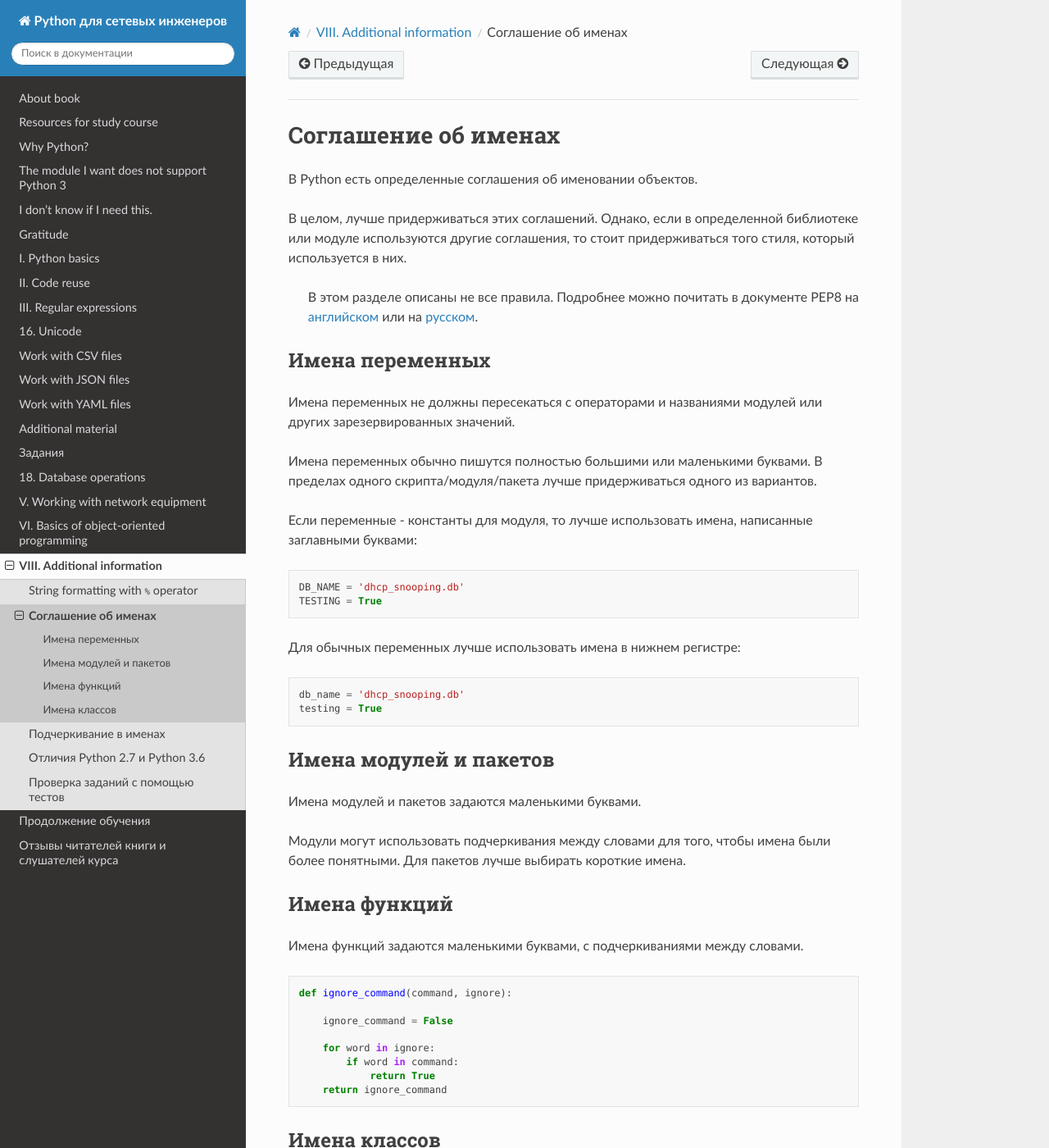
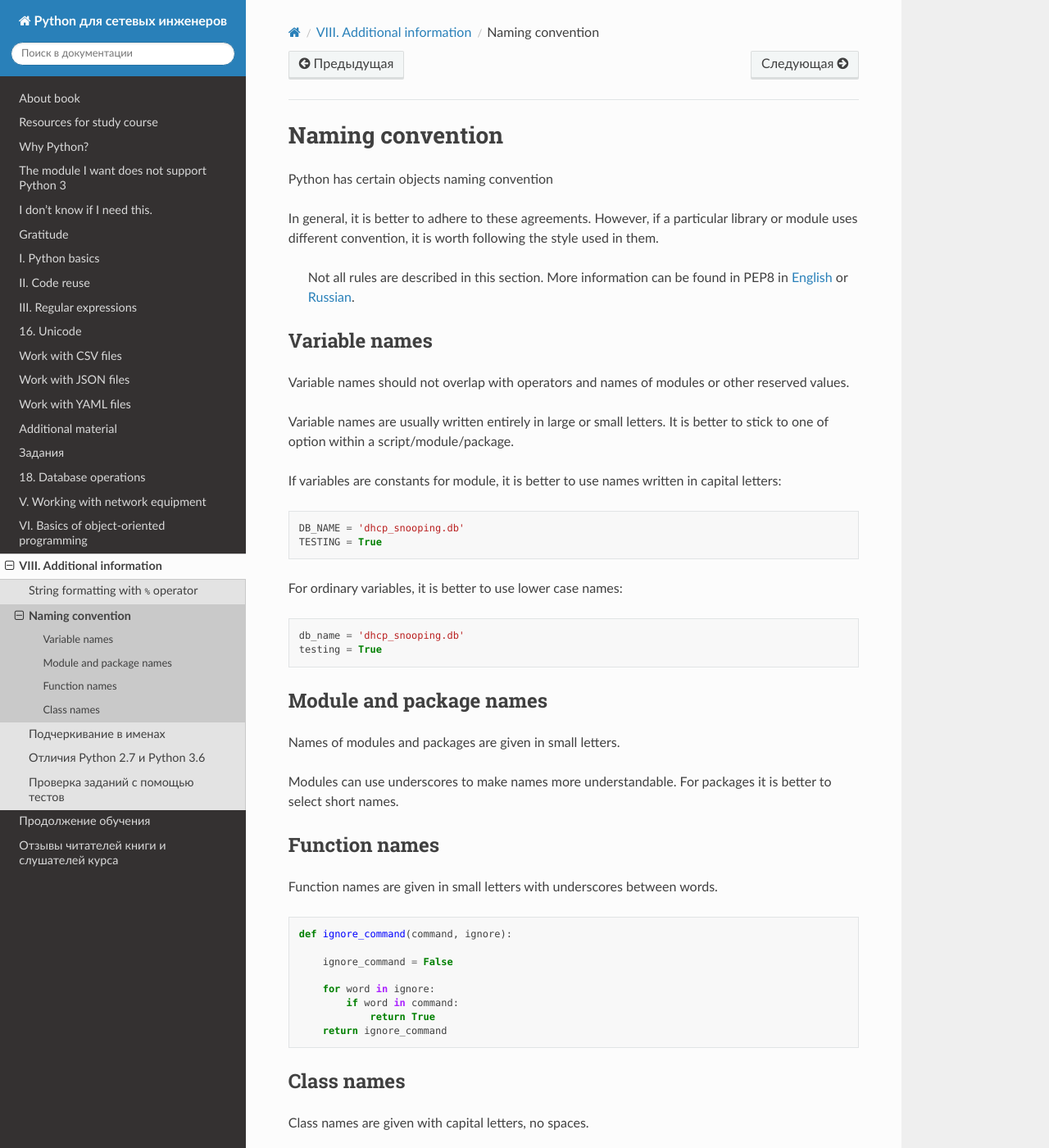
Before and after one commit to Aidar5/nattoeng, a Sphinx documentation site: the page built from docs/source/book/additional_info/naming_conventions/README.rst, in a window 1280 px wide and 1400 px high. Shown: the whole window at 82% size. Built offline with Sphinx 7.4.7 and the Read the Docs theme 2.0.0, drawn with Linux system fonts in a browser that asks for light colours; pages that are not in the unit, such as notebooks, are missing from menus; some of the changed text lies outside the part shown.

Commit message:
Update README.rst

```diff
--- a/docs/source/book/additional_info/naming_conventions/README.rst
+++ b/docs/source/book/additional_info/naming_conventions/README.rst
@@ -1,55 +1,46 @@
-Соглашение об именах
+Naming convention
 --------------------
 
-В Python есть определенные соглашения об именовании объектов.
+Python has certain objects naming convention
 
-В целом, лучше придерживаться этих соглашений. Однако, если в
-определенной библиотеке или модуле используются другие соглашения, то
-стоит придерживаться того стиля, который используется в них.
+In general, it is better to adhere to these agreements. However, if a particular library or module uses different convention, it is worth following the style used in them.
 
-    В этом разделе описаны не все правила. Подробнее можно почитать в
-    документе PEP8 на
-    `английском <https://www.python.org/dev/peps/pep-0008/>`__ или на
-    `русском <http://pep8.ru/doc/pep8/>`__.
+    Not all rules are described in this section. More information can be found in PEP8 in
+    `English <https://www.python.org/dev/peps/pep-0008/>`__ or
+    `Russian <http://pep8.ru/doc/pep8/>`__.
 
-Имена переменных
+Variable names
 ~~~~~~~~~~~~~~~~
 
-Имена переменных не должны пересекаться с операторами и названиями
-модулей или других зарезервированных значений.
+Variable names should not overlap with operators and names of modules or other reserved values.
 
-Имена переменных обычно пишутся полностью большими или маленькими
-буквами. В пределах одного скрипта/модуля/пакета лучше придерживаться
-одного из вариантов.
+Variable names are usually written entirely in large or small letters. It is better to stick to one of option within a script/module/package.
 
-Если переменные - константы для модуля, то лучше использовать имена,
-написанные заглавными буквами:
+If variables are constants for module, it is better to use names written in capital letters:
 
 .. code:: python
 
     DB_NAME = 'dhcp_snooping.db'
     TESTING = True
 
-Для обычных переменных лучше использовать имена в нижнем регистре:
+For ordinary variables, it is better to use lower case names:
 
 .. code:: python
 
     db_name = 'dhcp_snooping.db'
     testing = True
 
-Имена модулей и пакетов
+Module and package names
 ~~~~~~~~~~~~~~~~~~~~~~~
 
-Имена модулей и пакетов задаются маленькими буквами.
+Names of modules and packages are given in small letters.
 
-Модули могут использовать подчеркивания между словами для того, чтобы
-имена были более понятными. Для пакетов лучше выбирать короткие имена.
+Modules can use underscores to make names more understandable. For packages it is better to select short names.
 
-Имена функций
+Function names
 ~~~~~~~~~~~~~
 
-Имена функций задаются маленькими буквами, с подчеркиваниями между
-словами.
+Function names are given in small letters with underscores between words.
 
 .. code:: python
 
@@ -62,10 +53,10 @@
                 return True
         return ignore_command
 
-Имена классов
+Class names
 ~~~~~~~~~~~~~
 
-Имена классов задаются словами с заглавными буквами, без пробелов.
+Class names are given with capital letters, no spaces.
 
 .. code:: python
 
```
